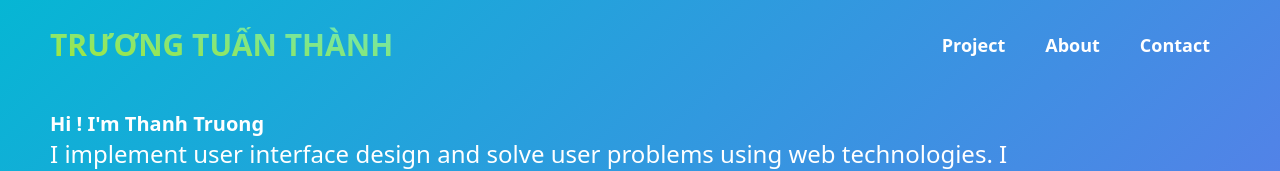
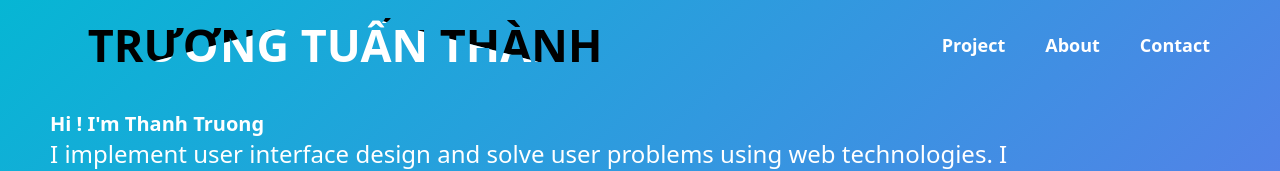
Before and after one commit to thanhlinhna182025/portfilio-2023, a React (Create React App) app: page / in a window 1280 px wide. Shown: the top 171 px of the page. Built offline with nearby package versions, Linux system fonts and the light colour scheme; some icons are missing.

Commit message:
upde title

```diff
--- a/src/components/Header/Header.js
+++ b/src/components/Header/Header.js
@@ -1,8 +1,9 @@
 const Header = ({ scrollToProject, scrollToAbout, scrollContact }) => {
   return (
     <header className='mb-5 flex flex-col items-center py-2 md:py-4 lg:h-header-height lg:flex-row lg:justify-between lg:py-0'>
-      <div className='bg-gradient-to-tr from-lime-400 to-emerald-300 bg-clip-text text-lg font-bold uppercase text-transparent md:text-2xl lg:text-3xl'>
-        Trương Tuấn Thành
+      <div className='title_box w-full lg:w-1/2'>
+        <h1 className='title title_1 text-[24px] md:text-[40px] lg:text-[45px]'>Trương Tuấn Thành</h1>
+        <h1 className='title title_2 text-[24px] md:text-[40px] lg:text-[45px]'>Trương Tuấn Thành</h1>
       </div>
       <div className='flex justify-between px-5 md:justify-center'>
         <span
--- a/src/components/Intro/Intro.js
+++ b/src/components/Intro/Intro.js
@@ -39,7 +39,7 @@ const Intro = ({}, ref) => {
         href={CV}
         className='group flex h-[60px] w-[160px] items-center justify-center rounded-[60px] bg-gradient-to-b from-[#fff] to-[#ddd] shadow-[_0_10px_15px_rgba(0,0,0,0.3)] hover:shadow-[_0_2px_4px_rgba(0,0,0,0.3)]'
       >
-        <span className='group-hover:text-cyan-400 flex h-[90%] w-[90%] items-center justify-center rounded-[60px] bg-gradient-to-t from-[#fff] to-[#ddd] text-2xl font-extrabold text-gray-400'>
+        <span className='flex h-[90%] w-[90%] items-center justify-center rounded-[60px] bg-gradient-to-t from-[#fff] to-[#ddd] text-2xl font-extrabold text-gray-400 group-hover:text-cyan-400'>
           My CV
         </span>
       </a>
--- a/src/index.css
+++ b/src/index.css
@@ -2,6 +2,35 @@
 @tailwind components;
 @tailwind utilities;
 
-html{
+@layer utilities {
+  html {
     scroll-behavior: smooth;
+  }
+  .title_box {
+    display: flex;
+    align-items: center;
+    justify-content: center;
+    width: 50%;
+    height: 100px;
+  }
+  .title {
+    position: absolute;
+    cursor: pointer;
+    font-weight: bold;
+    text-transform: uppercase;
+    transition: transform 0.3s;
+  }
+  .title_1 {
+    clip-path: polygon(0 0, 100% 0, 100% 100%, 50% 0, 0 100%);
+    color: #000000;
+  }
+  .title_2 {
+    clip-path: polygon(0 100%, 50% 0, 100% 100%, 10% 100%, 0 100%);
+  }
+  .title_box:hover .title_1 {
+    transform: translateY(-5px);
+  }
+  .title_box:hover .title_2 {
+    transform: translateY(5px);
+  }
 }
```
